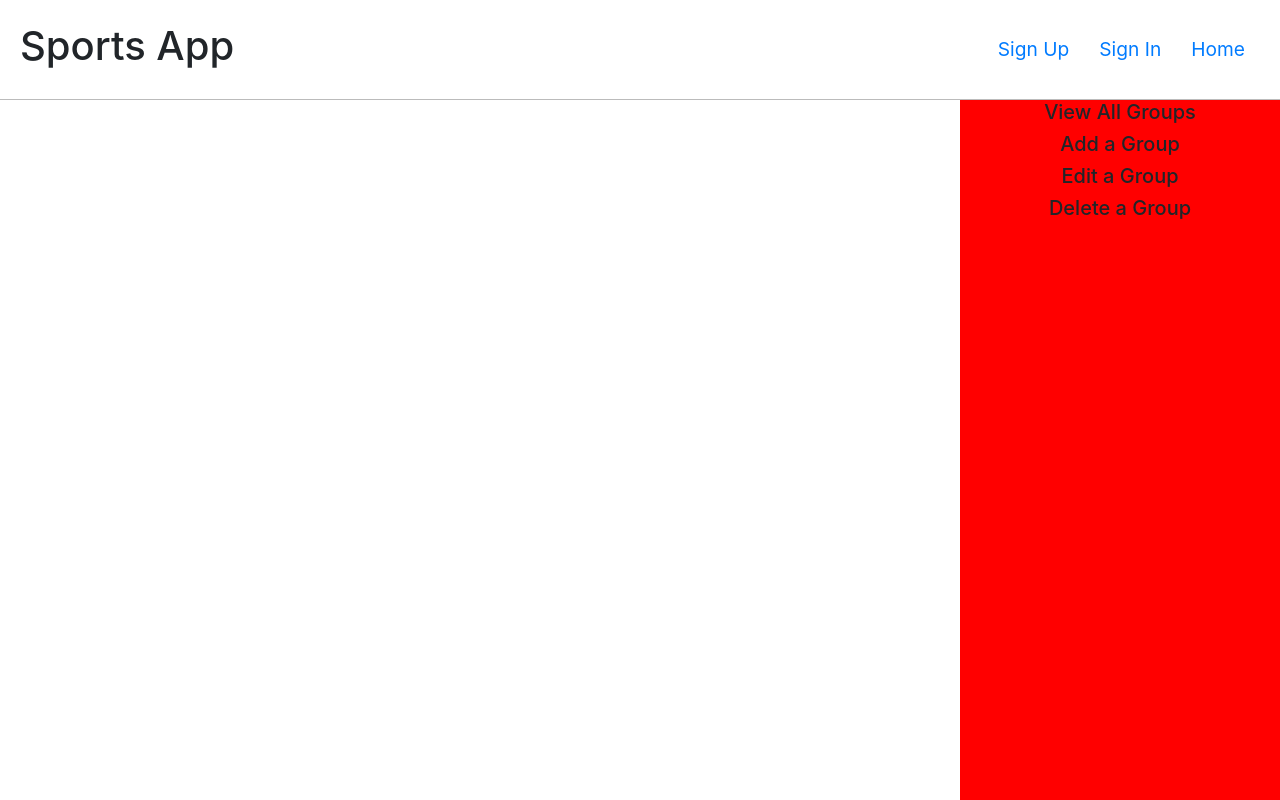
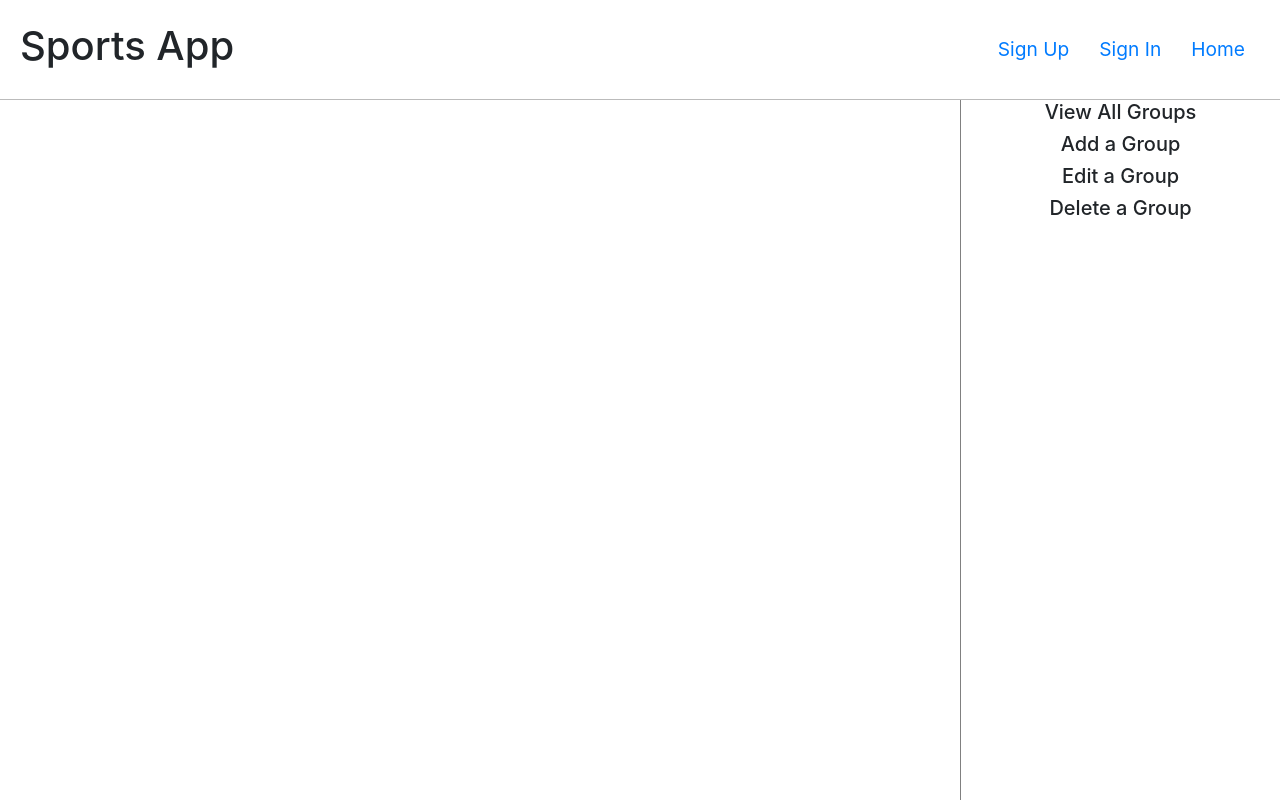
Before and after one commit to cpcurtis1218/Sports-App-Client, a React app: page / in a window 1280 px wide. Built offline with nearby package versions, Linux system fonts and the light colour scheme.

Commit message:
Sidebar style updates
-Remove red background
-Add left border 1px solid grey

```diff
--- a/src/sidebar/Sidebar.scss
+++ b/src/sidebar/Sidebar.scss
@@ -1,5 +1,5 @@
 .sidebar {
-  background: red;
+  border-left: 1px solid grey;
   float: right;
   height: calc(100vh - 100px);
   text-align: center;
```
